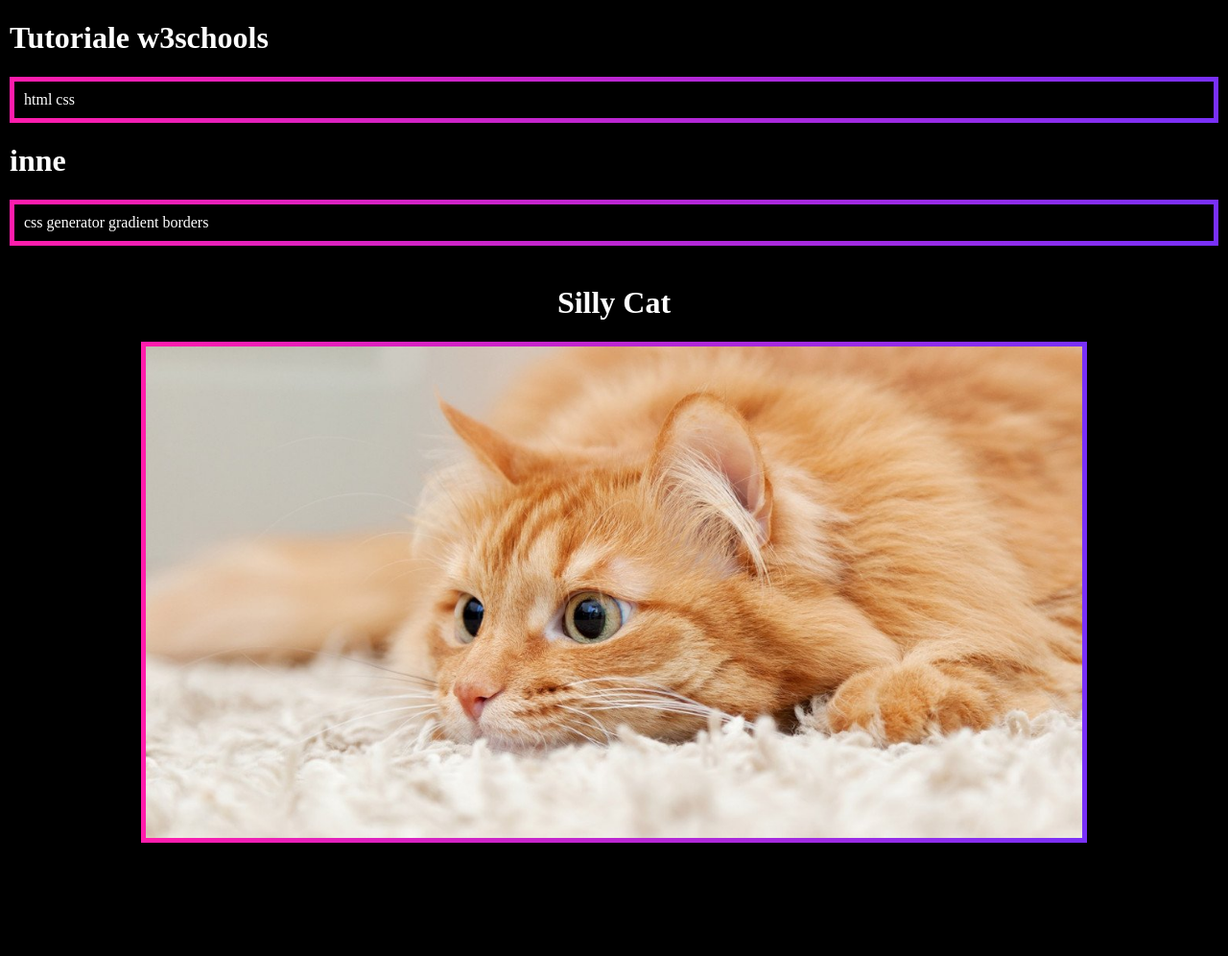
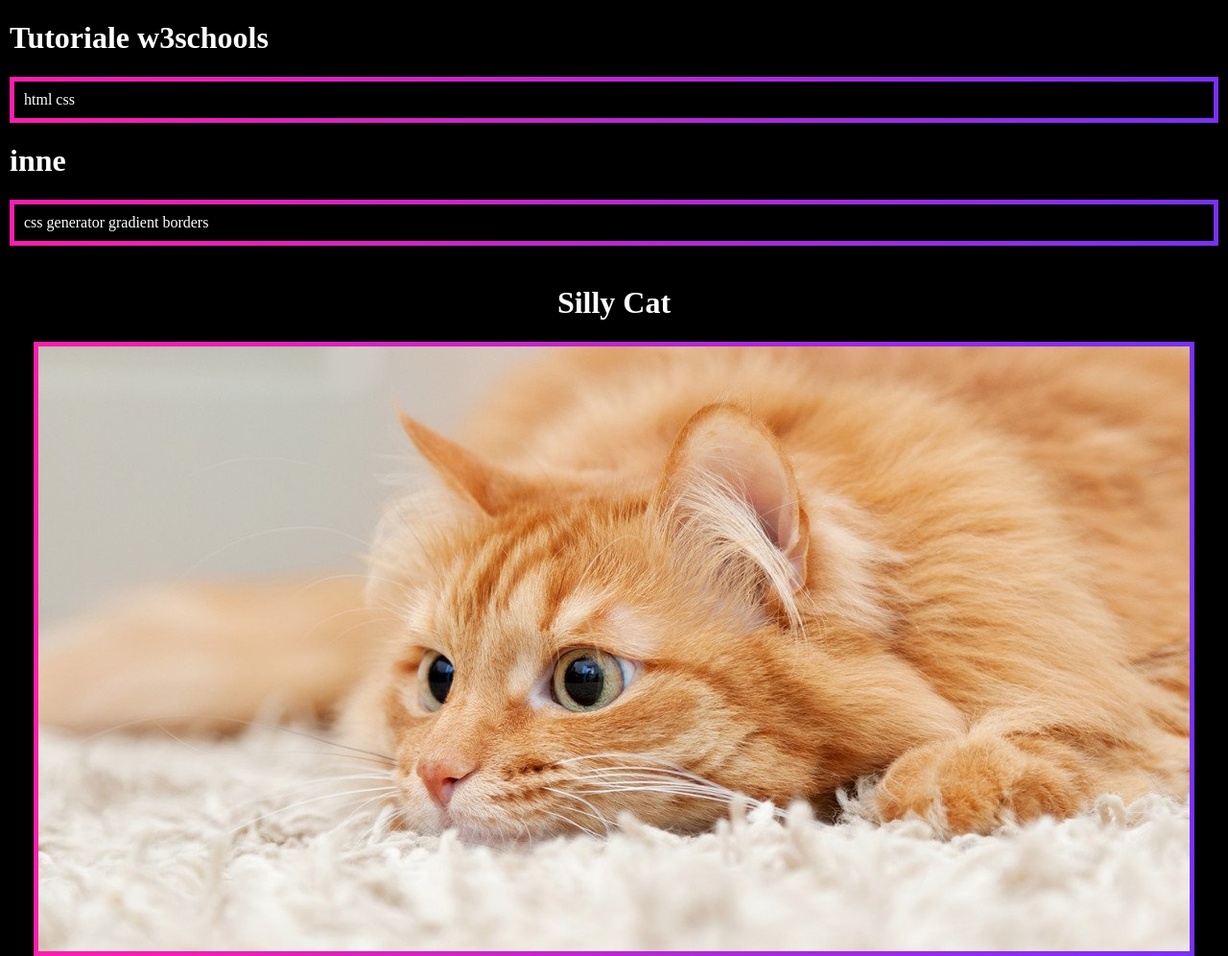
Before and after one commit to Lyptor/Lyptor.github.io, a plain HTML site: page index.html in a window 1280 px wide. Shown: the whole page at 96% size. Before the commit the page ends 912 px from the top, so only its background shows below. Drawn offline with Linux system fonts and the light colour scheme.

Commit message:
100% width

```diff
--- a/style.css
+++ b/style.css
@@ -36,8 +36,8 @@ border: 10px solid;
 
 }
 img{
-    max-width: 80%;
-    max-height: 80%;
+    max-width: 100%;
+    max-height: auto;
     text-align:center;
     border: 10px solid;
     border-image-slice: 1;
```
